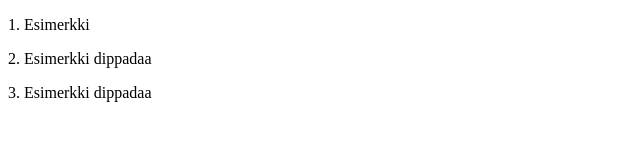
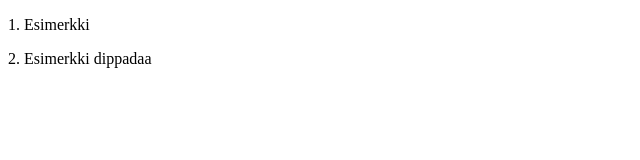
Before and after one commit to Mjk78/hoitobotti, a plain HTML site: page web/index.html in a window 1280 px wide. Shown: the whole page, without its empty margins (0-640 px from the left). Drawn offline with Linux system fonts and the light colour scheme.

Commit message:
lisää taas

```diff
--- a/web/index.html
+++ b/web/index.html
@@ -8,6 +8,5 @@
 <body>
     <p>1. Esimerkki</p>
     <p>2. Esimerkki dippadaa</p>
-    <p>3. Esimerkki dippadaa</p>
 </body>
 </html>
```
